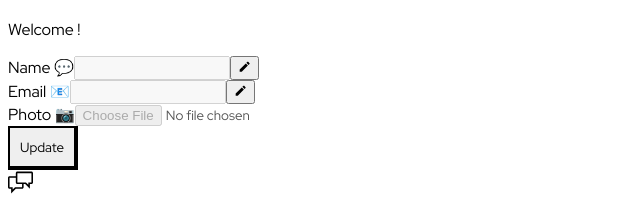
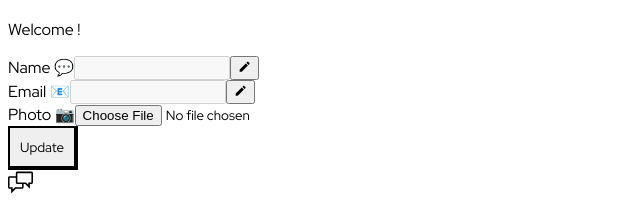
Before and after one commit to GuidoMantegna/recs-tailwind, a React (Vite) app: page /profile in a window 1280 px wide. Shown: the part 209-427 px from the top of the page, without its empty margins (0-640 px from the left). Built offline with nearby package versions, Linux system fonts and the light colour scheme.

Commit message:
Set up photo uploading from user profile

```diff
--- a/src/components/FormField/index.tsx
+++ b/src/components/FormField/index.tsx
@@ -5,7 +5,7 @@ interface FormFieldProps {
   name: string
   onChange: (e: React.ChangeEvent<HTMLInputElement>) => void
   type: string
-  value: string | number
+  value?: string | number | undefined
 }
 
 const FormField: React.FC<FormFieldProps> = ({
@@ -27,8 +27,9 @@ const FormField: React.FC<FormFieldProps> = ({
           type={type}
           id={name}
           value={value}
-          className="border-b-2 border-black px-2 py-1"
+          className="border-b-2 border-black px-2 py-1 w-full"
           disabled={disabled}
+          accept={type === 'file' ? 'image/*' : ''}
         />
         {children}
       </span>
--- a/src/components/LoginForm/index.tsx
+++ b/src/components/LoginForm/index.tsx
@@ -19,8 +19,8 @@ const LoginForm: React.FC<LoginFormProps> = ({ handleSubmit, usedFor }) => {
     email: '',
     password: '',
     name: '',
-    confirmPassword: ''
-    // photo: ''
+    confirmPassword: '',
+    photo: null
   })
   const [showPassword, toggle] = useState(false)
   const [isDisabled, setIsDisabled] = useState({
@@ -31,13 +31,18 @@ const LoginForm: React.FC<LoginFormProps> = ({ handleSubmit, usedFor }) => {
 
   useEffect(() => {
     if (usedFor === '/profile' && user) {
-      setForm({ ...user })
+      setForm({ ...user, photo: null })
     }
   }, [])
 
   const handleFormChange = (e: React.ChangeEvent<HTMLInputElement>) => {
-    const { name, value } = e.target
-    setForm({ ...form, [name]: name !== 'name' ? value.trim() : value })
+    const { name, value, files } = e.target
+    const finalValue = () => {
+      if (name === 'name') return value
+      if (name === 'photo') return files ? files[0] : null
+      return value.trim()
+    }
+    setForm({ ...form, [name]: finalValue() })
   }
 
   const handleDisabled = (field: string) => {
@@ -47,35 +52,14 @@ const LoginForm: React.FC<LoginFormProps> = ({ handleSubmit, usedFor }) => {
     })
   }
 
+  const passwordIcon = () => {
+    if (form.password && showPassword) return '🙊'
+    if (form.password && !showPassword) return '🙈'
+    if (!form.password) return '🐵'
+  }
+
   return (
-    <form className="w-3/4" onSubmit={(e) => handleSubmit(e, form)}>
-      {/* {usedFor !== '/login' && (
-        <div id="form-field" className="flex flex-col mb-6">
-          <label htmlFor="name">Name 💬</label>
-          <span className="relative">
-            <input
-              name="name"
-              onChange={handleFormChange}
-              type="text"
-              id="name"
-              value={form.name}
-              className="border-b-2 border-black px-2 py-1"
-              disabled={usedFor === '/profile' && isDisabled.name}
-            />
-            {usedFor === '/profile' && (
-              <>
-                <button
-                  className=" absolute top-2 right-2"
-                  onClick={() => handleDisabled('name')}
-                  type="button"
-                >
-                  {isDisabled.name ? <MdEdit /> : <RxCross2 />}
-                </button>
-              </>
-            )}
-          </span>
-        </div>
-      )} */}
+    <form className="w-3/4" encType="multipart/form-data" onSubmit={(e) => handleSubmit(e, form)}>
       {usedFor !== '/login' && (
         <FormField
           name="name"
@@ -98,18 +82,14 @@ const LoginForm: React.FC<LoginFormProps> = ({ handleSubmit, usedFor }) => {
           )}
         </FormField>
       )}
-      <div id="form-field" className="flex flex-col mb-6">
-        <label htmlFor="email">Email 📧</label>
-        <span className="relative">
-          <input
+      <FormField
         name="email"
+        label="Email 📧"
         onChange={handleFormChange}
         type="email"
-            id="email"
         value={form.email}
-            className="border-b-2 border-black px-2 py-1"
         disabled={usedFor === '/profile' && isDisabled.email}
-          />
+      >
         {usedFor === '/profile' && (
           <>
             <button
@@ -121,39 +101,26 @@ const LoginForm: React.FC<LoginFormProps> = ({ handleSubmit, usedFor }) => {
             </button>
           </>
         )}
-        </span>
-      </div>
+      </FormField>
       {usedFor === '/profile' && (
-        <div id="form-field" className="flex flex-col mb-6">
-          <label htmlFor="photo">Photo 📷</label>
-          <input
+        <FormField
           name="photo"
+          label="Photo 📷"
           onChange={handleFormChange}
           type="file"
-            id="photo"
-            // value={form.photo}
-            className="border-b-2 border-black px-2 py-1"
-            disabled={usedFor === '/profile'}
+          // value=''//{form.photo}
+          // disabled={usedFor === '/profile'}
         />
-        </div>
       )}
       {usedFor !== '/profile' && (
         <>
-          <div id="form-field" className="flex flex-col mb-6">
-            <label htmlFor="password">
-              Password {form.password && showPassword && '🙊'}
-              {form.password && !showPassword && '🙈'}
-              {!form.password && '🐵'}
-            </label>
-            <span className="relative">
-              <input
+          <FormField
             name="password"
+            label={`Password ${passwordIcon()}`}
             onChange={handleFormChange}
             type={showPassword ? 'text' : 'password'}
-                id="password"
             value={form.password}
-                className="border-b-2 border-black px-2 py-1 w-full"
-              />
+          >
             <button
               className=" absolute top-2 right-2"
               onClick={() => toggle(!showPassword)}
@@ -161,20 +128,15 @@ const LoginForm: React.FC<LoginFormProps> = ({ handleSubmit, usedFor }) => {
             >
               {showPassword ? <BiShowAlt /> : <BiHide />}
             </button>
-            </span>
-          </div>
+          </FormField>
           {usedFor === '/signup' && (
-            <div id="form-field" className="flex flex-col mb-6">
-              <label htmlFor="confirmPassword">Confirm password</label>
-              <input
+            <FormField
               name="confirmPassword"
+              label="Confirm password"
               onChange={handleFormChange}
               type={showPassword ? 'text' : 'password'}
-                id="confirmPassword"
               value={form.confirmPassword}
-                className="border-b-2 border-black px-2 py-1 w-full"
             />
-            </div>
           )}
         </>
       )}
@@ -184,7 +146,7 @@ const LoginForm: React.FC<LoginFormProps> = ({ handleSubmit, usedFor }) => {
         // disabled={usedFor === '/profile'}
       >
         {
-          { '/login': 'Login', '/singup': 'Sign up', '/profile': 'Update' }[
+          { '/login': 'Login', '/signup': 'Sign up', '/profile': 'Update' }[
             usedFor
           ]
         }
--- a/src/interfaces/index.tsx
+++ b/src/interfaces/index.tsx
@@ -1,3 +1,5 @@
+import { Blob } from "buffer"
+
 export interface AskProps {
   _id: string
   brief: string
@@ -54,7 +56,7 @@ export type User = {
   _id?: string
   name: string
   email: string
-  photo?: string
+  photo?: any
   role?: string
   password: string
   confirmPassword: string
--- a/src/routes/Profile.tsx
+++ b/src/routes/Profile.tsx
@@ -22,7 +22,15 @@ const Profile: React.FC = () => {
     form: User
   ) => {
     e.preventDefault()
-    fetchData(`users/${user?._id}`, 'patch', form).then((data) => {
+    const formData = new FormData()
+    formData.append('name', form.name)
+    formData.append('email', form.email)
+    formData.append('photo', form.photo)
+    // for (const key in form) {
+    //   formData.append(key, form[key])
+    // }
+    const userData = form.photo ? formData : form
+    fetchData(`users/${user?._id}`, 'patch', userData).then((data) => {
       login(data.user)
       toast.success('Data updated successfully')
     })
```
Lines whose indentation alone changed are shown as unchanged.
